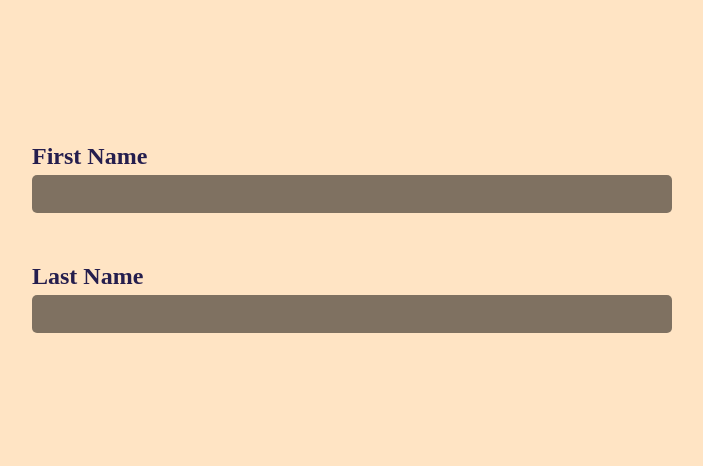
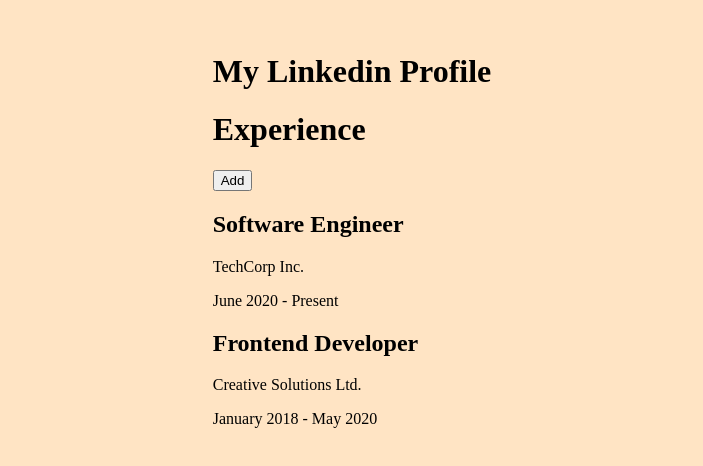
Before and after one commit to valentinvale/react-challenges-and-components, a React (Vite) app: page / in a window 1280 px wide. Shown: the part 162-628 px from the top of the page, without its empty margins (288-991 px from the left). Built offline with nearby package versions, Linux system fonts and the light colour scheme.

Commit message:
added experience data type for challenge 2

```diff
--- a/src/App.tsx
+++ b/src/App.tsx
@@ -1,22 +1,13 @@
-import Input from "./components/TextFieldChallenge/Input";
-import Label from "./components/TextFieldChallenge/Label";
-import TextField from "./components/TextFieldChallenge/TextField";
-
 import "./App.css";
+import Profile from "./components/AddExperienceForm/Profile";
 import "./styles/TextField.css";
+//import TextFieldChallengeApp from "./components/TextFieldChallenge/TextFieldChallendeApp";
 
 function App() {
   return (
     <div className="main-container">
-      <TextField className="text-field">
-        <Label>First Name</Label>
-        <Input />
-      </TextField>
-
-      <TextField className="text-field">
-        <Label>Last Name</Label>
-        <Input />
-      </TextField>
+      {/* <TextFieldChallengeApp /> */}
+      <Profile />
     </div>
   );
 }
--- /dev/null
+++ b/src/components/AddExperienceForm/AddExperienceForm.tsx
@@ -0,0 +1,17 @@
+import type { ComponentPropsWithoutRef } from "react";
+import type { JobExperience } from "./types";
+
+type AddExperienceFormProps = {
+  onSave: (newExperience: JobExperience) => void;
+  onCancel: () => void;
+} & ComponentPropsWithoutRef<"form">;
+
+export default function AddExperienceForm({
+  onSave,
+  onCancel,
+  ...rest
+}: AddExperienceFormProps) {
+  return <form {...rest}>
+
+  </form>;
+}
--- /dev/null
+++ b/src/components/AddExperienceForm/Profile.tsx
@@ -0,0 +1,60 @@
+import { useState } from "react";
+import { type JobExperience } from "./types";
+import AddExperienceForm from "./AddExperienceForm";
+import { sampleJobExperiences } from "./sample-data";
+
+function Profile() {
+  const [experienceList, setExperienceList] =
+    useState<JobExperience[]>(sampleJobExperiences);
+  const [showAddExperienceForm, setShowAddExperienceForm] = useState(false);
+  return (
+    <div className="bg-gray-300 min-h-screen p-4">
+      <div className="container mx-auto p-4 max-w-4xl border-1 border-gray-400 rounded-xl bg-white shadow-lg">
+        <h1 className="text-3xl font-bold mb-6">My Linkedin Profile</h1>
+        <div className="flex items-center justify-between p-4 bg-gray-200">
+          <h1 className="text-2xl font-bold">Experience</h1>
+          <button
+            onClick={() => setShowAddExperienceForm(true)}
+            className="cursor-pointer hover:bg-gray-100 p-2 rounded-2xl"
+          >
+            Add
+          </button>
+        </div>
+        {experienceList.length === 0 && (
+          <div className="flex items-center justify-center h-64">
+            <p className="text-gray-500">No experience added yet.</p>
+          </div>
+        )}
+        {experienceList.map((jobExperience) => (
+          <div className="p-4" key={jobExperience.jobTitle}>
+            <h2 className="text-xl font-semibold">{jobExperience.jobTitle}</h2>
+            <p>{jobExperience.company}</p>
+            <p className="text-gray-500">
+              {jobExperience.startDate.month} {jobExperience.startDate.year}
+              {jobExperience.isCurrent
+                ? " - Present"
+                : ` - ${jobExperience.endDate?.month} ${jobExperience.endDate?.year}`}
+            </p>
+          </div>
+        ))}
+        {showAddExperienceForm && (
+          <dialog className="fixed inset-0 bg-black/60 flex items-baseline pt-10 justify-center w-full h-full">
+            <div className="bg-white rounded shadow-lg container w-3xl">
+              <AddExperienceForm
+                onSave={(newExperience: JobExperience) => {
+                  setExperienceList((prev) => [newExperience, ...prev]);
+                  setShowAddExperienceForm(false);
+                }}
+                onCancel={() => {
+                  setShowAddExperienceForm(false);
+                }}
+              />
+            </div>
+          </dialog>
+        )}
+      </div>
+    </div>
+  );
+}
+
+export default Profile;
--- /dev/null
+++ b/src/components/AddExperienceForm/sample-data.ts
@@ -0,0 +1,20 @@
+// sample-data.ts
+import { type JobExperience } from "./types.ts";
+
+export const sampleJobExperiences: JobExperience[] = [
+  {
+    jobTitle: "Software Engineer",
+    employmentType: "Full-time",
+    company: "TechCorp Inc.",
+    isCurrent: true,
+    startDate: { month: "June", year: "2020" },
+  },
+  {
+    jobTitle: "Frontend Developer",
+    employmentType: "Contract",
+    company: "Creative Solutions Ltd.",
+    isCurrent: false,
+    startDate: { month: "January", year: "2018" },
+    endDate: { month: "May", year: "2020" },
+  },
+];
--- /dev/null
+++ b/src/components/AddExperienceForm/types.ts
@@ -0,0 +1,14 @@
+export type JobExperience = {
+    jobTitle: string;
+    employmentType: string;
+    company: string;
+    isCurrent: boolean;
+    startDate: {
+        month: string;
+        year: string;
+    };
+    endDate?: {
+        month: string;
+        year: string;
+    }
+}
--- /dev/null
+++ b/src/components/TextFieldChallenge/TextFieldChallendeApp.tsx
@@ -0,0 +1,19 @@
+import Input from "./Input";
+import Label from "./Label";
+import TextField from "./TextField";
+
+export default function TextFieldChallengeApp() {
+  return (
+    <>
+      <TextField className="text-field">
+        <Label>First Name</Label>
+        <Input />
+      </TextField>
+
+      <TextField className="text-field">
+        <Label>Last Name</Label>
+        <Input />
+      </TextField>
+    </>
+  );
+}
```
